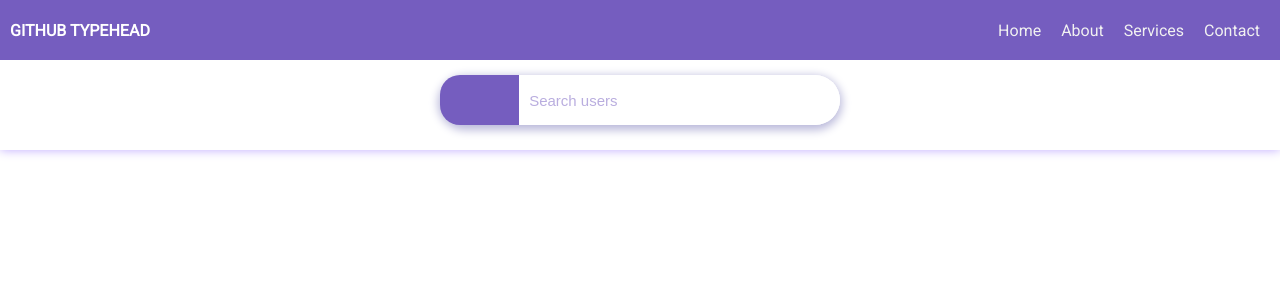
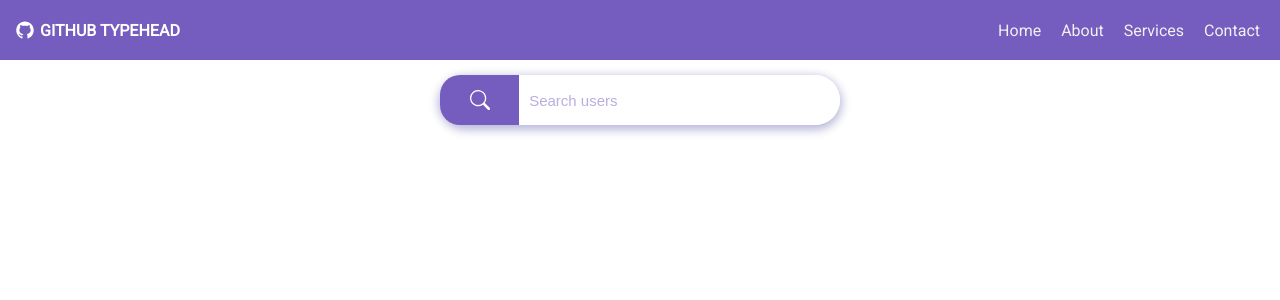
Before and after one commit to levaniakobidze/Github-Typehead-api, a React (Create React App) app: page / in a window 1280 px wide. Shown: the top 300 px of the page. Built offline with nearby package versions, Linux system fonts and the light colour scheme.

Commit message:
added react icons

```diff
--- a/package.json
+++ b/package.json
@@ -8,6 +8,7 @@
     "@testing-library/user-event": "^13.5.0",
     "react": "^18.2.0",
     "react-dom": "^18.2.0",
+    "react-icons": "^4.4.0",
     "react-scripts": "5.0.1",
     "web-vitals": "^2.1.4"
   },
--- a/src/Components/Navbar/Navbar.css
+++ b/src/Components/Navbar/Navbar.css
@@ -15,6 +15,13 @@
 .logo {
   color: #fff;
   font-weight: bold;
+  display: flex;
+  justify-content: center;
+  align-items: center;
+}
+.logo-icon {
+  margin: 0 5px;
+  font-size: 20px;
 }
 ul {
   color: #fff;
--- a/src/Components/Navbar/Navbar.jsx
+++ b/src/Components/Navbar/Navbar.jsx
@@ -1,12 +1,16 @@
 import React from "react";
 import "./Navbar.css";
+import { AiFillGithub } from "react-icons/ai";
 
 function Navbar() {
   return (
     // THIS IS JUST FOR DESIGN ONLY
 
     <nav className='nav'>
-      <div className='logo'>GITHUB TYPEHEAD</div>
+      <div className='logo'>
+        <AiFillGithub className='logo-icon' />
+        GITHUB TYPEHEAD
+      </div>
       <ul>
         <li>Home </li>
         <li>About </li>
--- a/src/Components/SlideUp/SlideUp.css
+++ b/src/Components/SlideUp/SlideUp.css
@@ -1,23 +1,31 @@
 .slide-up {
-  width: 20px;
-  height: 20px;
+  width: 30px;
+  height: 30px;
   background-color: rgb(117 93 191);
   border-radius: 50%;
   position: fixed;
   right: 2%;
   transition: all 0.5s;
   animation: slideUp 1s forwards;
+  display: flex;
+  justify-content: center;
+  align-items: center;
 }
 .slide-down {
-  width: 20px;
-  height: 20px;
+  width: 30px;
+  height: 30px;
   background-color: rgb(117 93 191);
   border-radius: 50%;
   position: fixed;
   right: 2%;
   transition: all 0.5s;
-
   animation: slideDown 1s forwards;
+  display: flex;
+  justify-content: center;
+  align-items: center;
+}
+.slide-up-icon {
+  color: #fff;
 }
 
 @keyframes slideUp {
--- a/src/Components/SlideUp/SlideUp.jsx
+++ b/src/Components/SlideUp/SlideUp.jsx
@@ -1,5 +1,6 @@
 import React, { useState } from "react";
 import "./SlideUp.css";
+import { BsArrowUpCircle } from "react-icons/bs";
 function SlideUp() {
   const [slideUp, setSlideUp] = useState(false);
 
@@ -16,11 +17,13 @@ function SlideUp() {
     <div>
       {slideUp && (
         <a href='#home' className='slide-up'>
+          <BsArrowUpCircle className='slide-up-icon' />
           {""}
         </a>
       )}
       {!slideUp && (
         <a href='#home' className='slide-down'>
+          <BsArrowUpCircle className='slide-up-icon' />
           {""}
         </a>
       )}
--- a/src/Pages/Home/Home.css
+++ b/src/Pages/Home/Home.css
@@ -23,6 +23,9 @@ form {
   position: fixed;
   z-index: 100000000;
   background-color: #fff;
+  transition: all 0.3s;
+}
+.active {
   box-shadow: 0px 0px 10px 0px rgb(191, 169, 255);
 }
 
@@ -38,6 +41,13 @@ form {
   width: 100px;
   height: 100%;
   border-radius: 20px 0px 0px 20px;
+  display: flex;
+  justify-content: center;
+  align-items: center;
+}
+.search-icon {
+  color: #fff;
+  font-size: 20px;
 }
 .search-input-cont input {
   width: 100%;
--- a/src/Pages/Home/Home.jsx
+++ b/src/Pages/Home/Home.jsx
@@ -1,6 +1,7 @@
 import React, { useState, useRef, useCallback, useEffect } from "react";
 import "./Home.css";
 import UserCard from "./userCard/UserCard";
+import { BsSearch } from "react-icons/bs";
 
 function Home() {
   /////////
@@ -8,6 +9,7 @@ function Home() {
   const [users, setUsers] = useState([]);
   const [userExists, setUserExists] = useState(true);
   const [loading, setLoading] = useState(false);
+  const [scroll, setScroll] = useState(false);
   const inputRef = useRef(null);
   ///////////////////////
   // FUNCTION TO FETCH THE DATA
@@ -71,15 +73,27 @@ function Home() {
       }, 500);
     };
   };
+  /////////////////////////////////////////
+  // STYLEING FUNCTION
+  const scrollFunc = () => {
+    if (window.scrollY >= 10) {
+      setScroll(true);
+    } else {
+      setScroll(false);
+    }
+  };
+  window.addEventListener("scroll", scrollFunc);
 
   const optimizedFn = useCallback(debounce(onChangeHandler), []);
 
   return (
     <div className='home' id='home'>
       <form action='' onSubmit={(e) => e.preventDefault()}>
-        <div className='input-wrapper'>
+        <div className={scroll ? "input-wrapper active" : "input-wrapper"}>
           <div className='search-input-cont'>
-            <div className='style-div'></div>
+            <div className='style-div'>
+              <BsSearch className='search-icon' />
+            </div>
             <input
               type='search'
               placeholder='Search users'
--- a/src/Pages/Home/userCard/UserCard.css
+++ b/src/Pages/Home/userCard/UserCard.css
@@ -26,6 +26,7 @@
   height: 130px;
   background-color: rgb(117 93 191);
   position: relative;
+  border: 3px solid #fff;
 }
 .user-img img {
   width: 150px;
@@ -33,6 +34,7 @@
   border-radius: 50%;
   position: absolute;
   top: 30%;
+  border: 5px solid #fff;
 }
 .user-name {
   color: rgb(117 93 191);
@@ -110,12 +112,8 @@ a {
   }
 }
 @media screen and (max-width: 462px) {
-  .user-card {
-    width: 200px !important;
-    height: 240px !important;
-  }
   .user-name {
-    font-size: 20px;
+    font-size: 25px;
     margin-top: 60px;
   }
 }
--- a/src/Pages/Home/userCard/UserCard.jsx
+++ b/src/Pages/Home/userCard/UserCard.jsx
@@ -2,7 +2,7 @@ import React, { useState } from "react";
 import "./UserCard.css";
 
 function UserCard(props) {
-  const { name, img, github, followers, following, repos, location } = props;
+  const { name, img, github } = props;
 
   return (
     <a target='_blank' href={github} className='user-card'>
```
Also changed, not shown: 1 other file (tests, documents, lock files or other folders).
